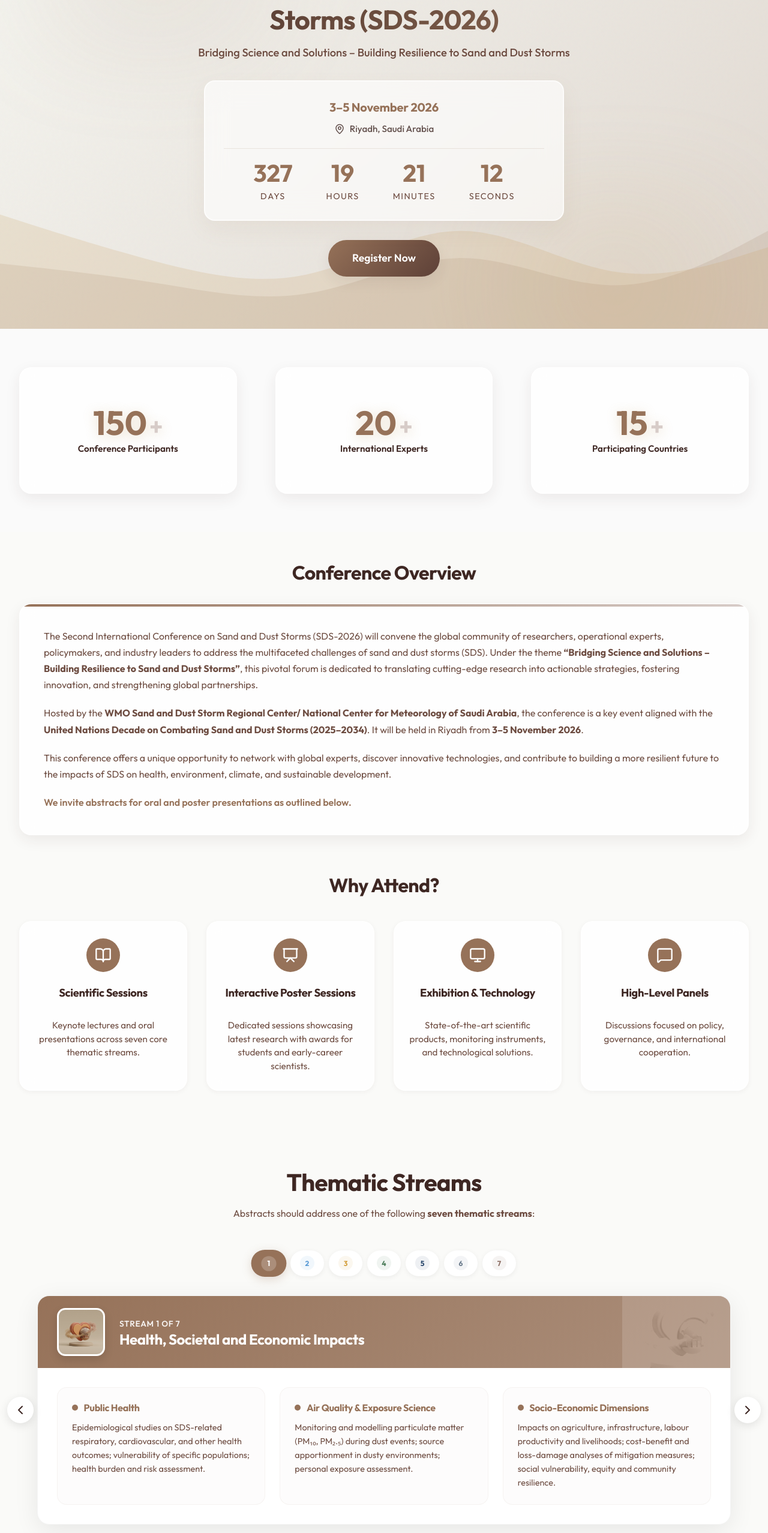
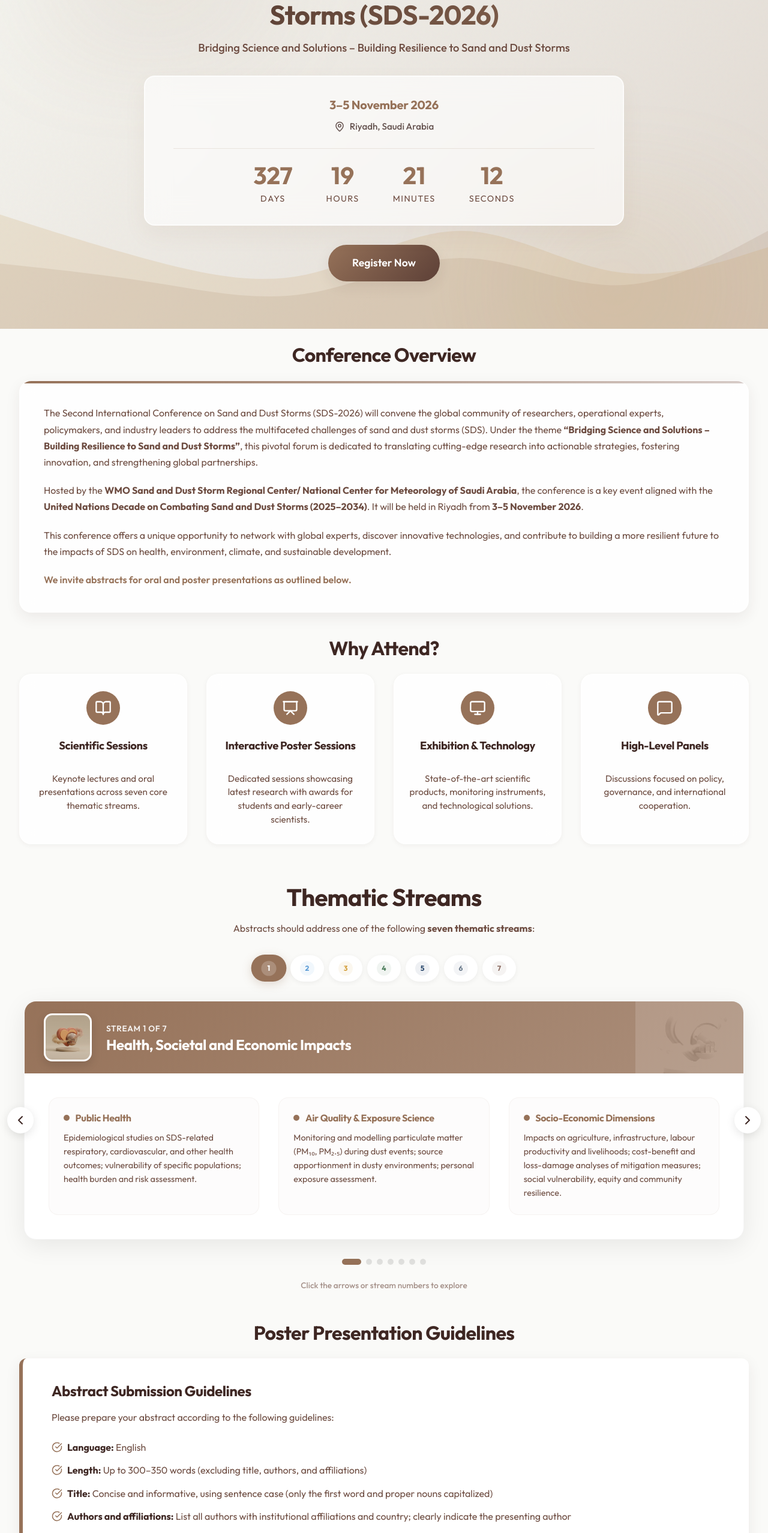
Before and after one commit to bdour-alshehri0088/web, a React (Vite) app: page / in a window 1280 px wide. Shown: the part 223-2778 px from the top of the page at 60% size. Built offline with nearby package versions, Linux system fonts and the light colour scheme.

Commit message:
“UpdateCSS“

```diff
--- a/src/components/AboutSection.jsx
+++ b/src/components/AboutSection.jsx
@@ -7,8 +7,8 @@ const AboutSection = () => {
             <div className="container">
 
                 {/* Conference Overview */}
-                <div style={{ marginBottom: '4rem' }}>
-                    <div className="text-center" style={{ marginBottom: '2rem' }}>
+                <div style={{ marginBottom: '2.5rem' }}>
+                    <div className="text-center" style={{ marginBottom: '1.5rem' }}>
                         <h2 style={{ fontSize: '2rem', color: 'var(--color-text)' }}>Conference Overview</h2>
                     </div>
                     <div style={{
@@ -60,8 +60,8 @@ const AboutSection = () => {
                 </div>
 
                 {/* Why Attend? */}
-                <div style={{ marginBottom: '2rem' }}>
-                    <h2 className="text-center" style={{ fontSize: '2rem', color: 'var(--color-text)', marginBottom: '2.5rem' }}>Why Attend?</h2>
+                <div style={{ marginBottom: '1rem' }}>
+                    <h2 className="text-center" style={{ fontSize: '2rem', color: 'var(--color-text)', marginBottom: '1.5rem' }}>Why Attend?</h2>
                     <div className="grid" style={{ gridTemplateColumns: 'repeat(auto-fit, minmax(260px, 1fr))', gap: '2rem', justifyContent: 'center' }}>
                         {[
                             {
--- a/src/components/Hero.css
+++ b/src/components/Hero.css
@@ -56,7 +56,7 @@
 .hero-content {
     position: relative;
     z-index: 1;
-    max-width: 900px;
+    max-width: 1100px;
     width: 100%;
 }
 
@@ -94,15 +94,15 @@
     background-color: rgba(255, 255, 255, 0.65);
     backdrop-filter: blur(20px);
     border-radius: 18px;
-    padding: 1.75rem 2rem;
+    padding: 2rem 3rem;
     margin-bottom: 2rem;
     border: 1px solid rgba(255, 255, 255, 0.8);
     box-shadow: 0 15px 35px rgba(150, 114, 89, 0.08), inset 0 0 0 1px rgba(255, 255, 255, 0.5);
     display: flex;
     flex-direction: column;
     align-items: center;
-    gap: 1.25rem;
-    max-width: 600px;
+    gap: 1.5rem;
+    max-width: 800px;
     margin: 0 auto 2rem auto;
 }
 
--- a/src/components/PosterGuidelines.jsx
+++ b/src/components/PosterGuidelines.jsx
@@ -5,16 +5,20 @@ const PosterGuidelines = () => {
     return (
         <section className="section" style={{ backgroundColor: 'var(--color-surface)' }}>
             <div className="container">
+                <div className="text-center" style={{ marginBottom: '1.5rem' }}>
+                    <h2 style={{ fontSize: '2rem', color: 'var(--color-text)' }}>Poster Presentation Guidelines</h2>
+                </div>
+
                 {/* Abstract Submission Guidelines */}
                 <div style={{
                     backgroundColor: 'white',
-                    padding: '3rem',
+                    padding: '2.5rem 3rem',
                     borderRadius: 'var(--border-radius)',
                     boxShadow: 'var(--shadow-md)',
                     borderLeft: '6px solid var(--color-primary)',
-                    marginBottom: '2rem'
+                    marginBottom: '1.5rem'
                 }}>
-                    <h2 style={{ fontSize: '2rem', color: 'var(--color-text)', marginBottom: '1.5rem' }}>Abstract Submission Guidelines</h2>
+                    <h3 style={{ fontSize: '1.5rem', color: 'var(--color-text)', marginBottom: '1rem' }}>Abstract Submission Guidelines</h3>
                     <p style={{ color: 'var(--color-text-light)', marginBottom: '1.5rem', lineHeight: '1.7' }}>
                         Please prepare your abstract according to the following guidelines:
                     </p>
--- a/src/components/ThemeGrid.jsx
+++ b/src/components/ThemeGrid.jsx
@@ -111,11 +111,13 @@ const ThemeGrid = () => {
     return (
         <section className="section" id="scope" style={{ backgroundColor: 'var(--color-surface)' }}>
             <div className="container">
-                <div className="text-center" style={{ marginBottom: '3rem' }}>
+                <div style={{ marginBottom: '2rem' }}>
+                    <div className="text-center" style={{ marginBottom: '1.5rem' }}>
                         <h2 style={{ fontSize: '2.5rem', color: 'var(--color-text)' }}>Thematic Streams</h2>
                         <p style={{ color: 'var(--color-text-light)', marginTop: '1rem', maxWidth: '750px', margin: '1rem auto', fontSize: '1rem', lineHeight: '1.6' }}>
                             Abstracts should address one of the following <strong>seven thematic streams</strong>:
                         </p>
+                    </div>
                 </div>
 
                 {/* Stream Navigation Pills */}
@@ -234,7 +236,8 @@ const ThemeGrid = () => {
                             overflow: 'hidden',
                             boxShadow: '0 10px 40px rgba(0,0,0,0.08)',
                             border: '1px solid rgba(0,0,0,0.04)',
-                            margin: '0 30px'
+                            margin: '0 auto',
+                            maxWidth: '1200px'
                         }}
                     >
                         {/* Header with gradient and image */}
@@ -307,13 +310,15 @@ const ThemeGrid = () => {
                             </div>
                         </div>
 
-                        {/* Topics Grid */}
-                        <div style={{
-                            padding: '2rem',
+                        <div
+                            className="stream-topics-grid"
+                            style={{
+                                padding: '2.5rem',
                                 display: 'grid',
                                 gridTemplateColumns: 'repeat(3, 1fr)',
-                            gap: '1.5rem'
-                        }}>
+                                gap: '2rem'
+                            }}
+                        >
                             {currentStream.topics.map((topic, tIdx) => (
                                 <div
                                     key={tIdx}
--- a/src/index.css
+++ b/src/index.css
@@ -79,13 +79,13 @@ h6 {
 }
 
 .container {
-  max-width: 1280px;
+  max-width: 1440px;
   margin: 0 auto;
   padding: 0 var(--spacing-md);
 }
 
 .section {
-  padding: 3rem 0;
+  padding: 1.5rem 0;
 }
 
 .grid {
--- a/src/pages/Home.jsx
+++ b/src/pages/Home.jsx
@@ -1,6 +1,5 @@
 import React from 'react';
 import Hero from '../components/Hero';
-import StatsSection from '../components/StatsSection';
 import ThemeGrid from '../components/ThemeGrid';
 import AboutSection from '../components/AboutSection';
 import PosterGuidelines from '../components/PosterGuidelines';
@@ -9,7 +8,6 @@ const Home = () => {
     return (
         <>
             <Hero />
-            <StatsSection />
             <AboutSection />
             <ThemeGrid />
             <PosterGuidelines />
```
Lines whose indentation alone changed are shown as unchanged.
